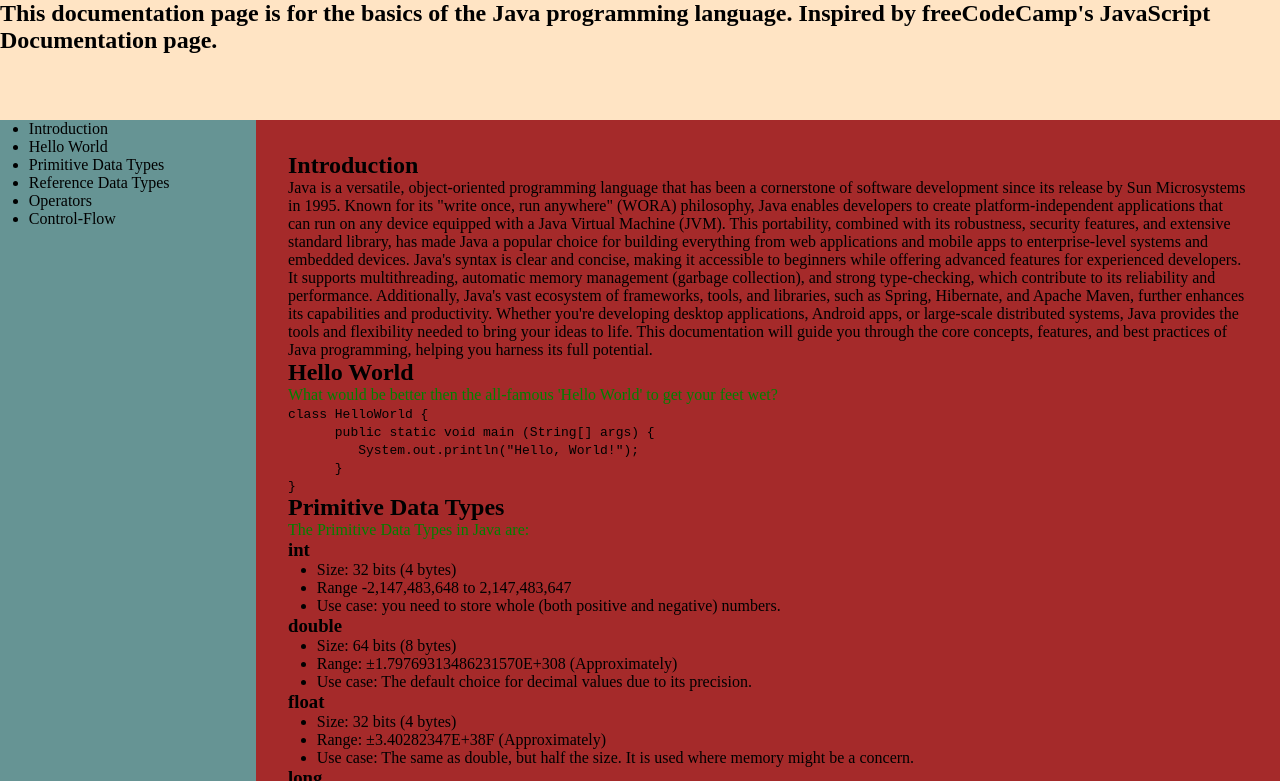
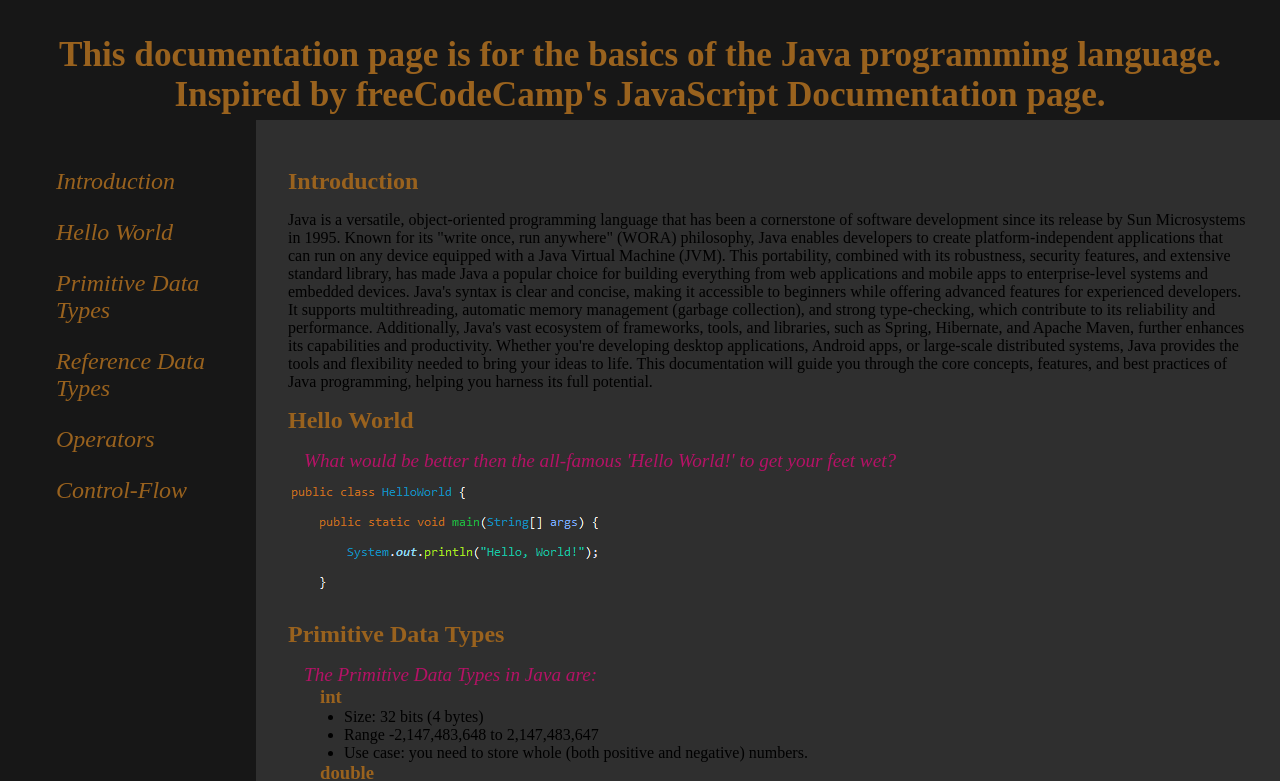
Before and after one commit to karolyorban/fcc_tech_doc_page, a plain HTML site: page index.html in a window 1280 px wide. Shown: the top 781 px of the page. Drawn offline with Linux system fonts and the light colour scheme.

Commit message:
Fixed the colors (still looks like a rainbow) Added some CSS formatting

```diff
--- a/index.html
+++ b/index.html
@@ -12,7 +12,7 @@
         <main>
             <section class="main-container">
                 <section class="main-menu">
-                    <h2>This documentation page is for the basics of the Java programming language. Inspired by freeCodeCamp's JavaScript Documentation page.</h2>
+                    <h1>This documentation page is for the basics of the Java programming language. Inspired by freeCodeCamp's JavaScript Documentation page.</h1>
                 </section>
                 <section class="nav">
                     <ul>
@@ -30,13 +30,8 @@
                         Java's syntax is clear and concise, making it accessible to beginners while offering advanced features for experienced developers. It supports multithreading, automatic memory management (garbage collection), and strong type-checking, which contribute to its reliability and performance. Additionally, Java's vast ecosystem of frameworks, tools, and libraries, such as Spring, Hibernate, and Apache Maven, further enhances its capabilities and productivity.
 
                         Whether you're developing desktop applications, Android apps, or large-scale distributed systems, Java provides the tools and flexibility needed to bring your ideas to life. This documentation will guide you through the core concepts, features, and best practices of Java programming, helping you harness its full potential.</p>
-                    <h2>Hello World</h2><p><span class="p_subtitle">What would be better then the all-famous 'Hello World' to get your feet wet?</span></p>
-                        <code>class HelloWorld { <br>
-                            &nbsp; &nbsp; &nbsp; public static void main (String[] args) { <br>
-                                &nbsp;&nbsp;&nbsp;&nbsp;&nbsp;&nbsp;&nbsp;&nbsp;&nbsp;System.out.println("Hello, World!"); <br>
-                                &nbsp;&nbsp;&nbsp;&nbsp;&nbsp;&nbsp;} <br>
-                        }
-                        </code>
+                    <h2>Hello World</h2><p><span class="p_subtitle">What would be better then the all-famous 'Hello World!' to get your feet wet?</span></p>
+                    <img class="code_scrnshot" src="source_files/hello_world.png" alt="Hello World in Java" loading="lazy">
                     <h2>Primitive Data Types</h2><p><span class="p_subtitle">The Primitive Data Types in Java are:</span></p>
                         <h3>int</h3>
                         <ul>
@@ -224,6 +219,6 @@
             </section>
         </main>
         <footer>
-            References were taken from <a href="https://docs.oracle.com/en/java/javase/22/" target=_blank>Oracle's</a> official page, unless stated otherwise.
+            References were taken from <a href="https://docs.oracle.com/en/java/javase/22/" target=_blank>Oracle's</a> official page.
         </footer>
     </body>
--- a/styles.css
+++ b/styles.css
@@ -2,6 +2,28 @@
     padding:0;
     margin:0;
     box-sizing: border-box;
+}
+
+h1 {
+    color: #99621e;
+    font-size: 2.2rem;
+    text-align: center;
+    margin-top: 2.2rem;
+}
+
+h2 {
+    color: #99621e;
+    font-size: 1.5rem;
+    margin: 1rem 0;
+}
+
+h3 {
+    color:#99621e;
+    margin-left: 2rem;
+}
+
+code {
+    color: green;
 }
 
 main {
@@ -13,6 +35,7 @@ main {
 
 .main-container {
     display:grid;
+
     grid-area: page;
     grid-template-areas: "main-menu main-menu"
                          "nav main";
@@ -22,27 +45,47 @@ main {
 
 .main-menu {
     grid-area: main-menu;
-    background-color: bisque;
+    background-color: #171717;
+    position: sticky;
+    top: 0;
 }
 
 .nav {
     grid-area: nav;
-    background-color: rgb(102, 148, 148);
+    background-color: #171717;
+    position: sticky;
+    height: calc(100vh - 15vh);
+    top: 15vh;
+    color: #99621e;
+    padding-top: 3rem;
+    font-size: 1.5rem;
+    font-style: italic;
+}
+
+.nav ul {
+    list-style-type: none;
+}
+
+.nav li {
+    margin-bottom: 1.5rem;
 }
 
 .main {
     padding: 2rem;;
     grid-area: main;
-    background-color: brown;
+    background-color: #2f2f2f;
 }
 
 footer {
     grid-area: foot;
-    background-color: blueviolet;
+    background-color: #171717;
 }
 
 .p_subtitle {
-    color: green;
+    color: #b51266;
+    margin-left: 1rem;
+    font-style: italic;
+    font-size: 1.2rem;
 }
 
 .subtitle {
@@ -65,7 +108,7 @@ ol ol {
 }
 
 ul {
-    padding-left: 1.8rem;
+    padding-left: 3.5rem;
 }
 
 ul ul {
```
Also changed, not shown: source_files/hello_world.PNG (added).
